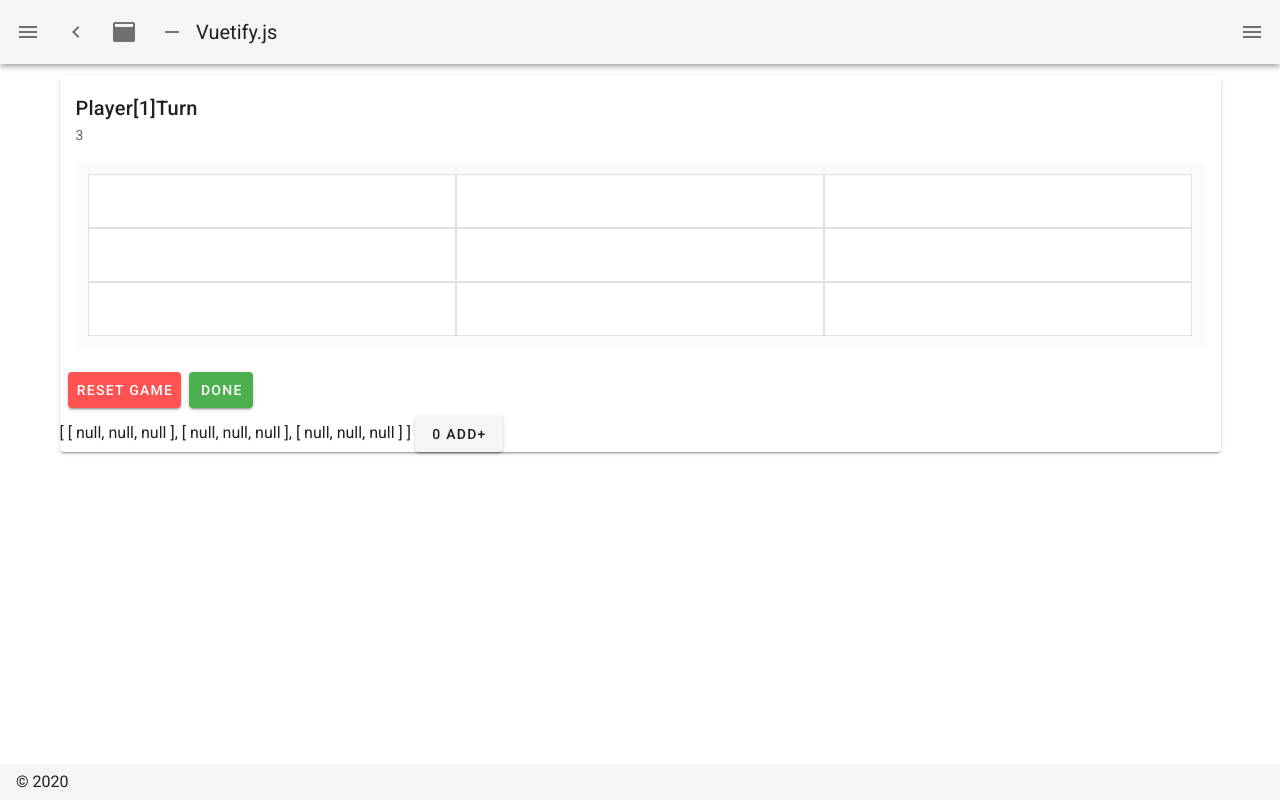
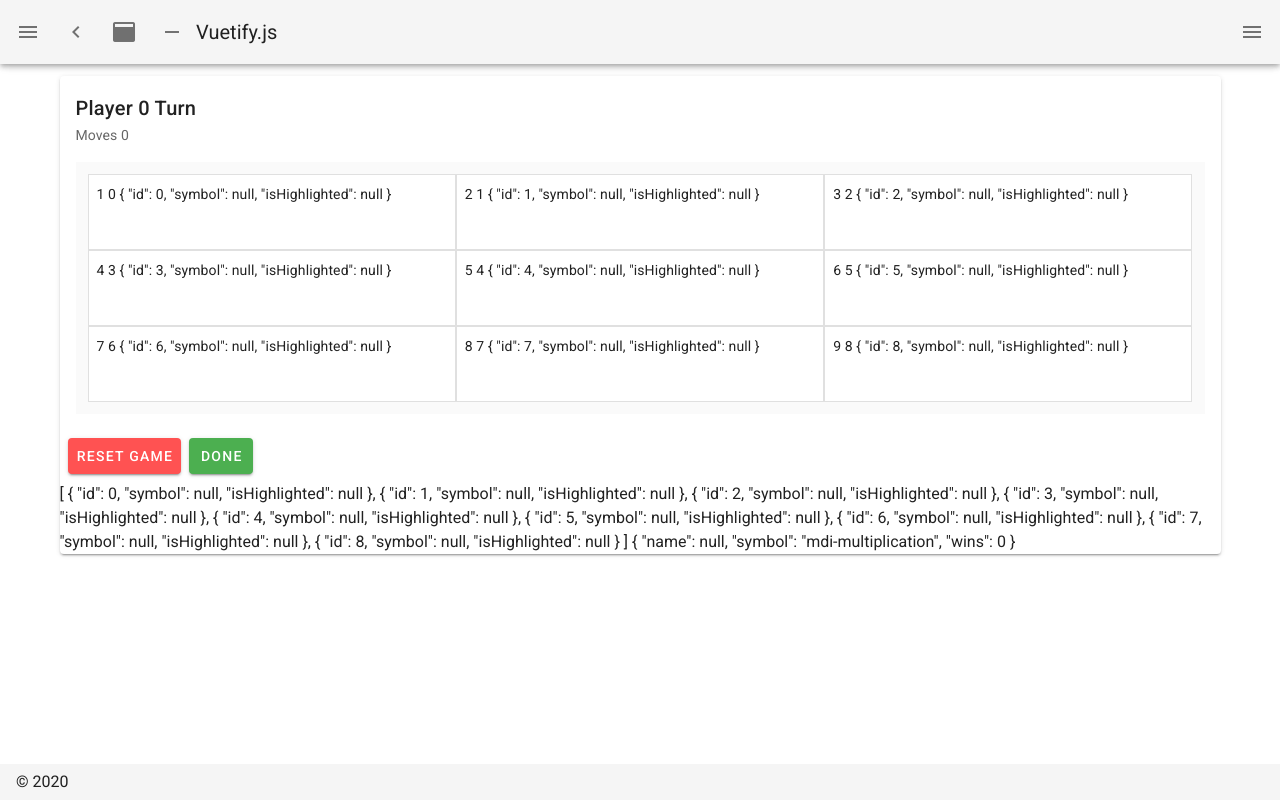
Before and after one commit to avimehenwal/indoorgame, a Nuxt app in the folder tic-tac-toe/: page /inspire in a window 1280 px wide. Built offline with nearby package versions, Linux system fonts and the light colour scheme.

Commit message:
Able to switch turns and display current player symbols

```diff
--- a/tic-tac-toe/components/Grid.vue
+++ b/tic-tac-toe/components/Grid.vue
@@ -1,24 +1,21 @@
 <template>
   <v-card>
-      <v-card-title color="primary">
-        Player <span v-if="player">  [2] </span> <span v-else> [1] </span> Turn
+    <v-card-title>
+      Player {{ getActivePlayerIndex }} Turn
     </v-card-title>
-      <v-card-subtitle>{{ dimension }} {{ selected }} </v-card-subtitle>
+    <v-card-subtitle>Moves {{ movesMade }}</v-card-subtitle>
     <v-card-text>
       <!-- Game Grid -->
       <v-container class="grey lighten-5">
-          <v-row no-gutters v-for="row in dimension" :key="row">
-            <v-col v-for="col in dimension" :key="col" cols="12" sm="4" >
+        <v-row no-gutters>
+          <v-col v-for="(col, index) in 9" :key="col" cols="12" sm="4" >
             <v-card class="pa-2" outlined tile >
-                  <v-btn block tile text @click="toggleValue(row, col)">
-                    <div v-if="data[row-1][col-1]">
-                      <v-icon large> {{ tic }} </v-icon>
-                    </div>
-                    <div v-else-if="data[row-1][col-1] == null">
-                    </div>
-                    <div v-else>
-                      <v-icon large> {{ tac }} </v-icon>
-                    </div>
+                {{ col }} {{ index }}
+                {{ cells[index] }}
+                <v-btn block tile text @click="setCell(index)">
+                  <v-icon>
+                    {{ cells[index].symbol }}
+                  </v-icon>
                 </v-btn>
             </v-card>
           </v-col>
@@ -27,15 +24,16 @@
 
     </v-card-text>
     <v-card-actions>
-        <v-btn color="error" @click="resetData">Reset game</v-btn>
-        <v-btn color="success" @click="player = !player">done</v-btn>
+      <v-btn color="error" @click="resetGame()">Reset game</v-btn>
+      <v-btn color="success" @click="switchPlayer()">done</v-btn>
     </v-card-actions>
-  {{ data }}
-  <v-btn @click="increment"> {{ count }} ADD+ </v-btn>
+    {{ cells }}
+    {{players[getActivePlayerIndex]}}
   </v-card>
 </template>
 
 <script>
+import { Game } from '@/game.js'
 
 export default {
   props: {
@@ -44,46 +42,10 @@ export default {
       default: 3
     },
   },
+  mixins:[Game],
   data: () => ({
-    rows: 3,
-    columns: 3,
-    count: 0,
-    selected: null,
-    data: null,
     tic: 'mdi-multiplication',
     tac: 'mdi-null',
-    player: false
-  }),
-  methods: {
-    resetData () {
-      this.data = []
-      for(let i=0; i<this.dimension; i++) {
-        let row = []
-        for(let i=0; i<this.dimension; i++) {
-          row.push(null)
-        }
-        this.data.push(row)
-      }
-    },
-    toggleValue (row, col) {
-      row = row -1
-      col = col -1
-      this.data[row][col] = !this.data[row][col]
-      this.selected = this.data[row][col]
-    },
-    increment () {
-      this.count++
-    }
-
-  },
-  created () {
-    this.resetData()
-  },
-  computed: {
-    getValue (row, col) {
-      // Cannot read property 'NaN' of undefined
-      return this.data[row-1][col-1]
-    }
-  }
+  })
 }
 </script>
--- a/tic-tac-toe/game.js
+++ b/tic-tac-toe/game.js
@@ -1,21 +1,83 @@
-class GridCell {
-  constructor() {
-      this.value = null
-      this.isHighlighted = false
+
+/*
+  false = Player1
+  true = Player2
+*/
+
+export const Game = {
+  created () {
+    this.resetGame()
+    this.initPlayer()
+    this.assignPLayerSymbols()
+  },
+  data: () => ({
+    inProgress: false, // enable controls
+    winner: null,
+    activePlayer: false, // 1
+    movesMade: 0,
+    cells: [],
+    players: [],
+    matches: 0
+  }),
+  methods: {
+    startGame () {
+      this.inProgress = true
+    },
+    resetGame () {
+      this.cells = []
+      console.log('reset Game')
+      this.movesMade = 0
+      for(let i=0; i<9; i++) {
+        let cell = {}
+        this.cells.push(cell)
+        this.cells[i].id = i
+        this.cells[i].symbol = null
+        this.cells[i].isHighlighted = null
+      }
+      // console.log(this.cells)
+    },
+    initPlayer () {
+      for(var i=0; i<2; i++) {
+        let Player = {
+          name: null,
+          symbol: null,
+          wins: 0
+        }
+        this.players.push(Player)
+      }
+      // console.log(this.players)
+    },
+    assignPLayerSymbols () {
+      this.players[0].symbol = this.tic
+      this.players[1].symbol = this.tac
+    },
+    switchPlayer () {
+      this.activePlayer = !this.activePlayer
+      this.movesMade++
+    },
+    setCell (index) {
+      console.log(index, this.players[this.getActivePlayerIndex].symbol)
+      this.cells[index].symbol = this.players[this.getActivePlayerIndex].symbol
+      this.switchPlayer()
+    }
+  },
+  computed: {
+    getActivePlayerIndex () {
+      if (this.activePlayer) {
+        return 1
+      } else {
+        return 0
+      }
+    },
+    isCellDisabled (index) {
+      if (this.cells[index].symbol == null) {
+        return false
+      } else {
+        return true
+      }
+    }
   }
 }
 
-export default class Game {
-  constructor() {
-    this.inProgress = true
-    this.winner = null
-    this.currentTurn = Game.O
-    this.currentTurn = false
-    this.movesMade = 0
-    this.squares = new Array(9).fill().map( s => new GridCell() )
-  }
-}
-
-// Avoid Hoisting
-// Game.O = '0'
-// Game.X = 'x'
+// players[getActivePlayerIndex].name
+// players[getActivePlayerIndex].symbol
--- a/tic-tac-toe/pages/inspire.vue
+++ b/tic-tac-toe/pages/inspire.vue
@@ -4,9 +4,6 @@
 
 <script>
 import Grid from '@/components/Grid.vue'
-import Game from '@/game.js'
-
-let activeGame = new Game()
 
 export default {
   components: {
@@ -14,7 +11,6 @@ export default {
   },
   data: () => ({
     dimension: 3,
-    activeGame: activeGame
   })
 }
 </script>
```
Also changed, not shown: 1 other file (tests, documents, lock files or other folders). Lines whose indentation alone changed are shown as unchanged.
